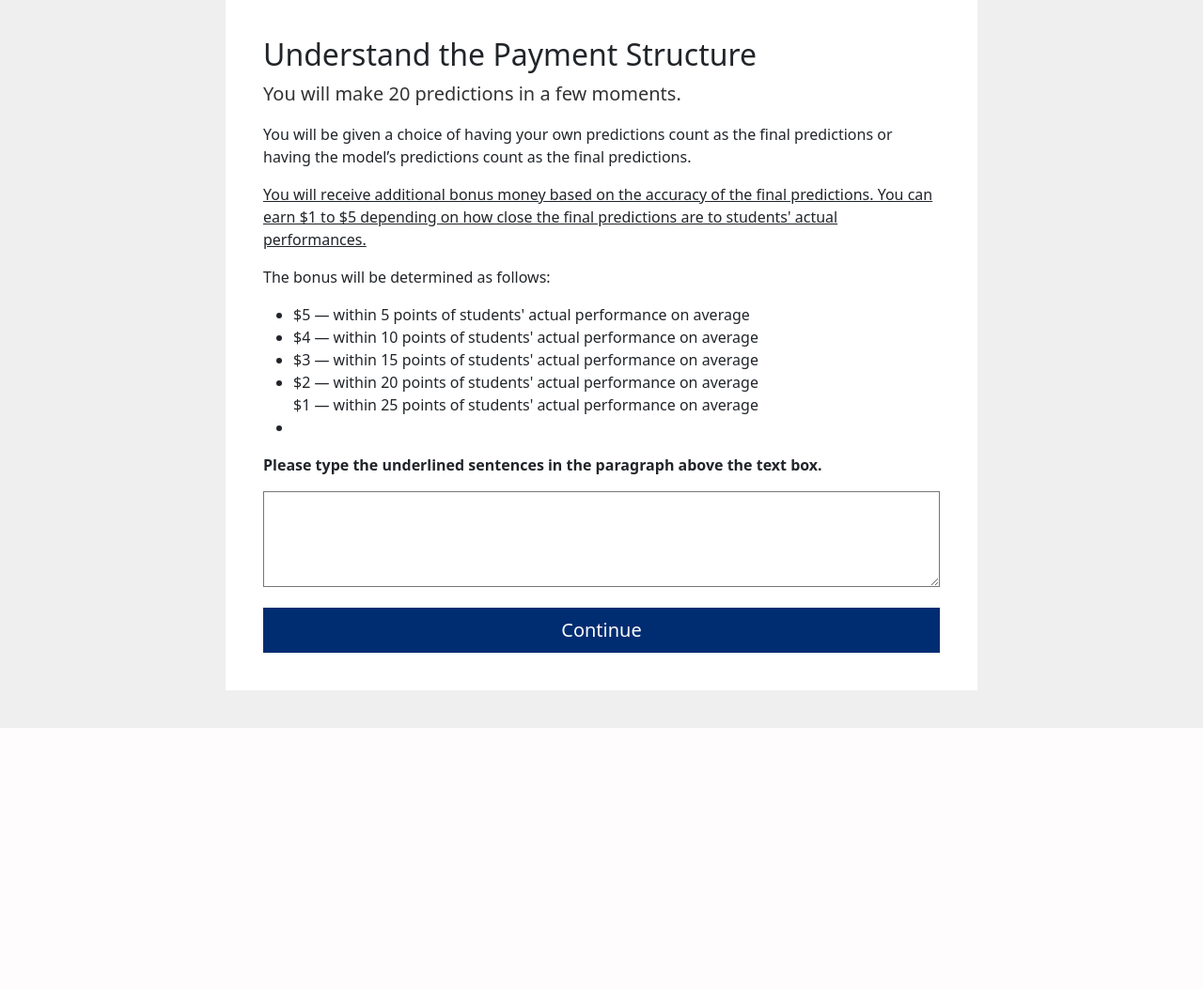
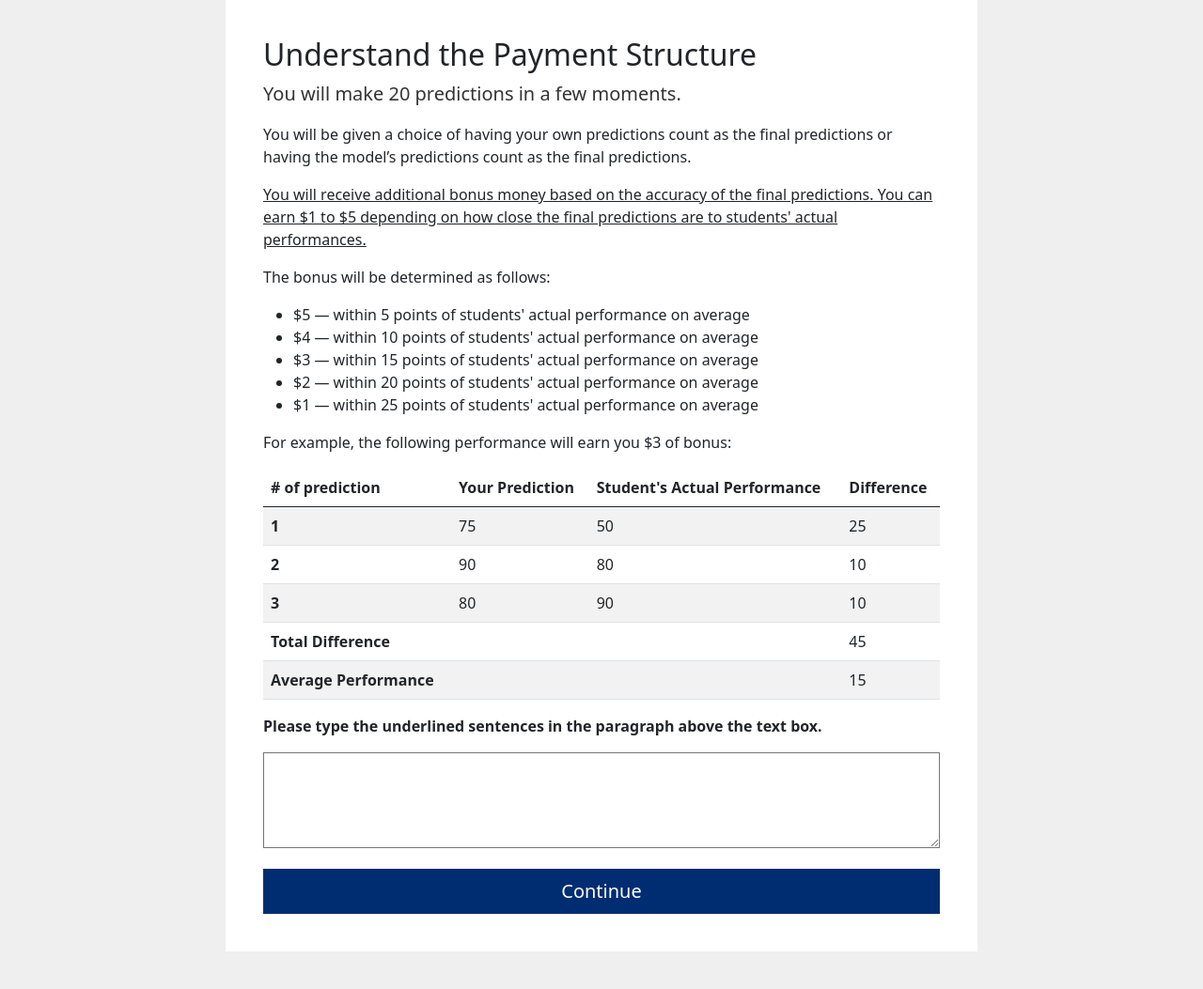
Before and after one commit to Sreyanth/participatory-algo-design-survey-app, a Django app: template webapp/templates/understand-payment-structure.html in a window 1280 px wide. Shown: the part 94-1147 px from the top of the page at 94% size. Before the commit the page ends 869 px from the top, so only its background shows below. Run offline with Django 3.2, Linux system fonts and the light colour scheme; the template is opened without the code that fills it, so the values that code supplies are empty; some libraries are stand-ins or nearby versions.

Commit message:
add ajax to base. add illustration of bonus rules.

```diff
--- a/webapp/templates/base.html
+++ b/webapp/templates/base.html
@@ -13,6 +13,7 @@
     <link rel="stylesheet" href="/static/css/bootstrap.min.css" />
     <link rel="stylesheet" href="/static/css/site.css" />
 
+    <script src="http://ajax.googleapis.com/ajax/libs/jquery/2.1.0/jquery.min.js"></script>
     <script type="text/javascript">
       (window.heap = window.heap || []),
         (heap.load = function (e, t) {
@@ -61,6 +62,7 @@
       });
     </script>
     {% endif %}
+
   </head>
   <body>
     <nav class="navbar bg-primary">
--- a/webapp/templates/understand-payment-structure.html
+++ b/webapp/templates/understand-payment-structure.html
@@ -52,6 +52,49 @@
       </li>
     </ul>
 
+    <p>For example, the following performance will earn you $3 of bonus:</p>
+    <table class="table table-striped ">
+      <thead>
+        <tr>
+          <th scope="col"># of prediction</th>
+          <th scope="col">Your Prediction</th>
+          <th scope="col">Student's Actual Performance</th>
+          <th scope="col">Difference</th>
+        </tr>
+      </thead>
+      <tbody>
+        <tr>
+          <th scope="row">1</th>
+          <td>90</td>
+          <td>50</td>
+          <td>40</td>
+        </tr>
+        <tr>
+          <th scope="row">2</th>
+          <td>90</td>
+          <td>80</td>
+          <td>10</td>
+        </tr>
+        <tr>
+          <th scope="row">3</th>
+          <td>80</td>
+          <td>90</td>
+          <td>10</td>
+        </tr>
+        <tr>
+          <th scope="row">Total Difference</th>
+          <td colspan="2"></td>
+          <td>60</td>
+        </tr>
+        <tr>
+          <th scope="row">Average Performance</th>
+          <td colspan="2"></td>
+          <td>20</td>
+        </tr>
+      </tbody>
+      </tbody>
+    </table>
+
     {% else %}
 
     <ul>
@@ -67,9 +110,53 @@
       <li>
         $2 — within 20 points of students' actual performance on average
       </li>
+      <li>
         $1 — within 25 points of students' actual performance on average
-      <li>
+      </li>
     </ul>
+
+    <p>For example, the following performance will earn you $3 of bonus:</p>
+      <table class="table table-striped ">
+      <thead>
+        <tr>
+          <th scope="col"># of prediction</th>
+          <th scope="col">Your Prediction</th>
+          <th scope="col">Student's Actual Performance</th>
+          <th scope="col">Difference</th>
+        </tr>
+      </thead>
+      <tbody>
+        <tr>
+          <th scope="row">1</th>
+          <td>75</td>
+          <td>50</td>
+          <td>25</td>
+        </tr>
+        <tr>
+          <th scope="row">2</th>
+          <td>90</td>
+          <td>80</td>
+          <td>10</td>
+        </tr>
+        <tr>
+          <th scope="row">3</th>
+          <td>80</td>
+          <td>90</td>
+          <td>10</td>
+        </tr>
+        <tr>
+          <th scope="row">Total Difference</th>
+          <td colspan="2"></td>
+          <td>45</td>
+        </tr>
+        <tr>
+          <th scope="row">Average Performance</th>
+          <td colspan="2"></td>
+          <td>15</td>
+        </tr>
+      </tbody>
+      </tbody>
+    </table>
 
     {% endif %}
 
```
Also changed, not shown: webapp/templates/choose-bonus.html (+85 -0 lines).
